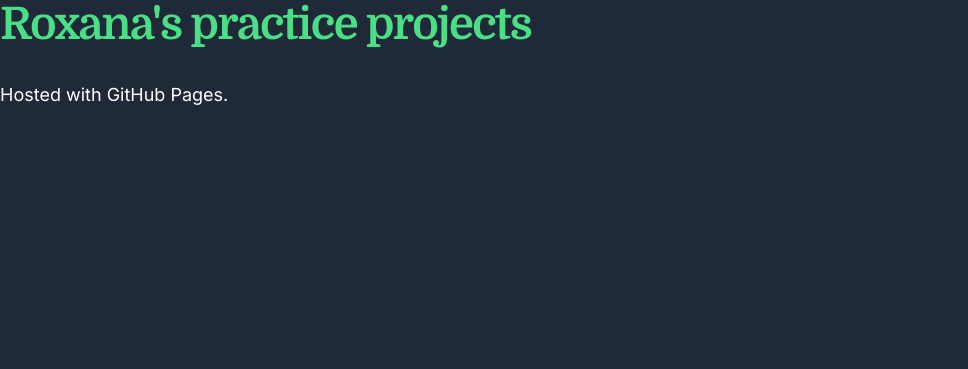
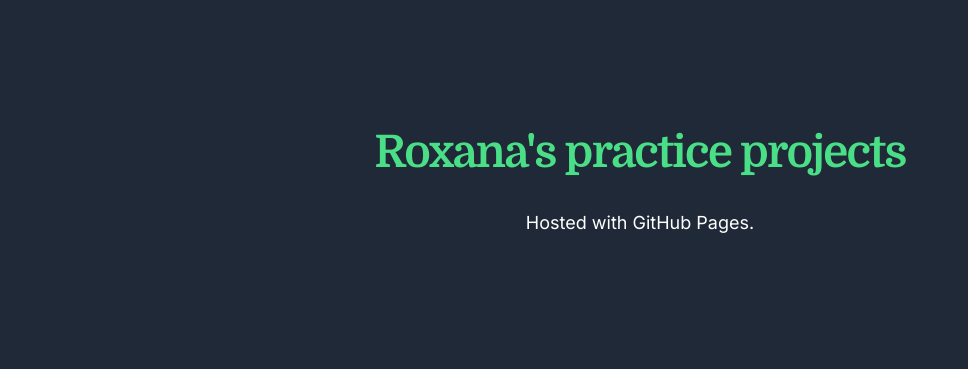
Before and after one commit to Rox-Quode/Rox-Quode.github.io, a plain HTML site: page index.html in a window 1280 px wide. Shown: the whole page, without its empty margins (0-968 px from the left). Drawn offline with Linux system fonts and the light colour scheme.

Commit message:
Update index.html

```diff
--- a/index.html
+++ b/index.html
@@ -13,7 +13,9 @@
      <link rel="stylesheet" href="/style.css">
 </head>
 <body>
-    <h1>Roxana's practice projects</h1>
-    <p>Hosted with GitHub Pages.</p>
+    <div class="center padded">
+        <h1>Roxana's practice projects</h1>
+        <p>Hosted with GitHub Pages.</p>
+    </div>
 </body>
 </html>
```
